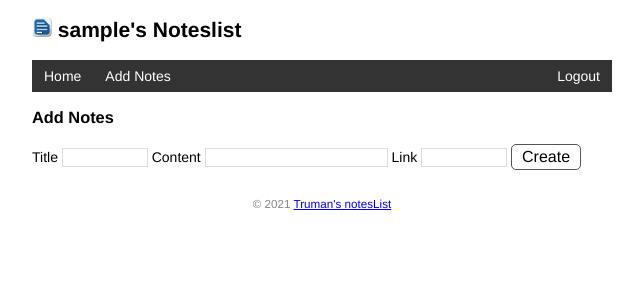
After one commit to cuuxiao/NotesList, a Flask app: page /notes/add in a window 1280 px wide. The commit adds this page. Shown: the top 300 px of the page, without its empty margins (318-961 px from the left). Run offline with Flask 2, Linux system fonts and the light colour scheme; the visitor is signed in with stand-in values (Sample User, id 1); data comes from the database, SQL or seed files in the repository.

Commit message:
update files of project

```diff
--- a/app.py
+++ b/app.py
@@ -9,6 +9,8 @@ import sys
 from flask import Flask, render_template, request, redirect, flash, url_for
 from flask_sqlalchemy import SQLAlchemy
 import click
+from werkzeug.security import generate_password_hash, check_password_hash
+from flask_login import LoginManager, UserMixin, login_user, login_required, logout_user, current_user
 
 # SQLite URI compatible
 WIN = sys.platform.startswith('win')
@@ -29,23 +31,59 @@ app.config['SECRET_KEY'] = os.urandom(24)
 # 在扩展类实例化化前加载配置
 db = SQLAlchemy(app)
 
+# ===============初始化登录用户===========================================================
+login_manager = LoginManager(app)  # 实力化扩展类
+login_manager.login_view = 'login'
+login_manager.login_message = 'pls login and delete'
 
-# 表名将会是user，自动生成，小写处理
-class User(db.Model):
+
+# FLask-Login提供了一个current_user变量，注册这个函数后，如果用户已登录，current_user变量的值是当前用户的用户模型类记录
+@login_manager.user_loader
+def load_user(user_id):  # 创建用户加载回调函数，接受用户ID作为参数
+    user = User.query.get(int(user_id))  # 用ID作为User模型的主键查询对应用户
+    return user
+
+
+# ===============建立数据模型===========================================================
+"""
+# 表名将会是user，自动生成，小写处理，
+# 继承UserMixin这个类会让 User 类拥有几个用于判断认证状态的属性和方法，其中最常用的是is_authenticated 属性：
+# 如果当前用户已经登录，那么current_user.is_authenticated会返回True,否则返回 False
+"""
+
+
+class User(db.Model, UserMixin):
     id = db.Column(db.Integer, primary_key=True)  # 主键
     name = db.Column(db.String(20))  # 名字
+    username = db.Column(db.String(20))  # 用户名
+    password_hash = db.Column(db.String(128))  # 密码散列值
+
+    # 用来设置密码的方法，接受密码作为参数
+    def set_password(self, password):
+        # 将生成的密码保存到对应字段
+        self.password_hash = generate_password_hash(password)
+
+    # 用于验证密码的方法，接受密码作为参数
+    def validate_password(self, password):
+        # 返回布尔值
+        return check_password_hash(self.password_hash, password)
 
 
 class Notes(db.Model):
     id = db.Column(db.Integer, primary_key=True)
     title = db.Column(db.String(20))
+    content = db.Column(db.String(20))
+    link = db.Column(db.String(30))
     comments = db.Column(db.String(20))
-    link = db.Column(db.String(20))
+    owner = db.Column(db.String(20))
+    reserved1 = db.Column(db.String(20))
+    reserved2 = db.Column(db.String(20))
+    reserved3 = db.Column(db.String(20))
 
 
+# ===============注册命令===========================================================
 @app.cli.command()  # 注册为命令
-@click.option('--drop', is_flag=True, help='Create after drop.')
-# 设置选项
+@click.option('--drop', is_flag=True, help='Create after drop.')  # 设置选项
 def initdb(drop):
     """Initialize the database"""
     if drop:
@@ -55,25 +93,143 @@ def initdb(drop):
     click.echo('Initialized database. ')  # 输出提示信息
 
 
-@app.route('/', methods=['GET', 'POST'])
+@app.cli.command()
+@click.option('--username', prompt=True, help='The username used to login. ')
+@click.option('--password', prompt=True, hide_input=True, confirmation_prompt=True, help='The password used to login. ')
+def admin(username, password):
+    """Create admin user. """
+    db.create_all()
+
+    user = User.query.first()
+    if user is not None:
+        click.echo('Updating user...')
+        user.username = username
+        user.set_password(password)  # 设置密码
+    else:
+        click.echo('Creating user...')
+        user = User(username=username, name='Admin')
+        user.set_password(password)
+        db.session.add(user)
+
+    db.session.commit()
+    click.echo('Done..')
+
+
+# ================== web程序 ===============================================================
+
+@app.route('/')
+# @login_required     # 用户视图保护,认证保护
 def index():
+    # if not current_user.is_authenticated:
+    #     return redirect(url_for('login'))
+    query_result = Notes.query.all()
+    return render_template('index.html', notes=query_result)
+
+
+@app.route('/login', methods=['GET', 'POST'])
+def login():
+    if request.method == 'POST':
+        username = request.form['username']
+        password = request.form['password']
+
+        if not username or not password:
+            flash('Invalid username or passcode. ')
+            return redirect(url_for('login'))
+
+        user = User.query.first()
+        # 验证用户名和密码是否一致
+        if username == user.username and user.validate_password(password):
+            login_user(user)                        # 登入用户
+            flash('Login success. ')
+            return redirect(url_for('index'))
+
+        flash('Incorrect username or passcode. ')
+        return redirect(url_for('login'))
+
+    return render_template('login.html')
+
+
+@app.route('/logout')
+@login_required     # 用户视图保护,认证保护
+def logout():
+    logout_user()   # 登出用户
+    flash('Goodbye.......')
+    return redirect(url_for('index'))
+
+
+@app.route('/notes/add', methods=['GET', 'POST'])
+@login_required     # 登录保护
+def add():
     if request.method == 'POST':
         # 获取表单数据
         title = request.form.get('title')
-        comments = request.form.get('comments')
+        content = request.form.get('content')
         link = request.form.get('link')
-        # 判断数据是否符合要求
-        if not title or not comments or len(comments) > 20 or len(title) > 20:
-            flash('Invalid input.')                 # 显示错误信息
-            return redirect(url_for('index'))       # 重定向回主页
-        # 保存表单数据到数据库
-        notes = Notes(title=title, comments=comments, link=link)
+
+        if not title or not content or len(link) > 20 or len(content) > 20 or len(title) > 20:
+            flash('Invalid input.')  # 显示错误信息
+            return redirect(url_for('add'))  # 重定向回主页
+
+        notes = Notes(title=title, content=content, link=link)
         db.session.add(notes)
         db.session.commit()
         flash('Item created.')
+        query_result = Notes.query.all()
         return redirect(url_for('index'))
-    comments = Notes.query.all()
-    return render_template('index.html', comments=comments)
+    return render_template('add.html')
+
+
+@app.route('/notes/edit/<int:notes_id>', methods=['GET', 'POST'])
+@login_required     # 登录保护
+def edit(notes_id):
+    notes = Notes.query.get_or_404(notes_id)
+
+    if request.method == 'POST':
+        title = request.form['title']
+        content = request.form['content']
+        link = request.form['link']
+
+        if not title or not content or len(link) > 20 or len(content) > 20 or len(title) > 20:
+            flash('Inavelid edit input.')
+            return redirect(url_for('edit', notes_id=notes_id))  # 重定向对应的编辑页面
+
+        notes.title = title
+        notes.content = content
+        notes.link = link
+        db.session.commit()
+        flash('Item updated. ')
+        return redirect(url_for('index'))
+    return render_template('edit.html', notes=notes)
+
+
+@app.route('/notes/delete/<int:notes_id>', methods=['POST'])  # 只接受POST请求
+@login_required     # 登录保护
+def delete(notes_id):
+    notes = Notes.query.get_or_404(notes_id)  # 获取笔记记录
+    db.session.delete(notes)
+    db.session.commit()  # 提交数据库会话
+    flash('Item deleted. ')
+    return redirect(url_for('index'))  # 重定向回主页
+
+
+@app.route('/settings', methods=['GET', 'POST'])
+@login_required
+def settings():
+    if request.method == 'POST':
+        name = request.form['name']
+
+        if not name or len(name) > 20:
+            flash('Invalid name. ')
+            return redirect(url_for('settings'))
+
+        # current_user会返回当前登录用户的数据库记录对象,等同于下面的用法
+        # user = User.query.first()
+        # user.name = name
+        current_user.name = name
+        db.session.commit()
+        flash('Settings updated done')
+        return redirect(url_for('index'))
+    return render_template('settings.html')
 
 
 @app.errorhandler(404)  # 传入需要处理的错误代码
--- a/static/style.css
+++ b/static/style.css
@@ -7,7 +7,7 @@ body {
 }
 
 /* 头像 */
-.list {width: 40px;}
+.list {width: 20px;}
 
 /* 弹窗 */
 .alert {
@@ -21,7 +21,7 @@ body {
     border-radius: 5px;
 }
 
-/* 导航栏 */
+/* ====================导航样式============================ */
 nav ul {
     list-style-type: none;
     margin: 0;
@@ -29,21 +29,47 @@ nav ul {
     overflow: hidden;
     background-color: #333;
 }
-nav li {
-    float: left;
-}
-nav li a {
+nav a {
     display: block;
     color: white;
     text-align: center;
     padding: 8px 12px;
     text-decoration: none;
 }
-nav li a:hover {
+nav a:hover {
     background-color: #111;
 }
 
-/* 覆盖某些浏览器对 input 元素定义的字体 */
+.float-right {
+    float: right;
+}
+
+.float-left {
+    float: left;
+}
+
+/* ====================列 表 样 式 ============================ */
+.movie-list {
+    list-style-type: none;
+    padding: 0;
+    margin-bottom: 10px;
+    box-shadow: 0 2px 5px 0 rgba(0, 0, 0, 0.16), 0 2px 10px 0 rgba(0, 0, 0, 0.12);
+}
+.movie-list li {
+    padding: 12px 24px;
+    border-bottom: 1px solid #ddd;
+}
+.movie-list li:last-child {
+    border-bottom:none;
+}
+.movie-list li:hover {
+    background-color: #f8f9fa;
+}
+
+.inline-form{
+    display: inline;
+}
+/* ====================Add&Edit元素样式 ============================ */
 input[type=submit] {
     font-family: inherit;
 }
@@ -76,38 +102,7 @@ input[name=link] {
     border: 1px solid black;
 }
 
-/* ====================列 表 样 式 ============================ */
-.movie-list {
-    list-style-type: none;
-    padding: 0;
-    margin-bottom: 10px;
-    box-shadow: 0 2px 5px 0 rgba(0, 0, 0, 0.16), 0 2px 10px 0 rgba(0, 0, 0, 0.12);
-}
-.movie-list li {
-    padding: 12px 24px;
-    border-bottom: 1px solid #ddd;
-}
-.movie-list li:last-child {
-    border-bottom:none;
-}
-.movie-list li:hover {
-    background-color: #f8f9fa;
-}
-
-.float-right {
-    float: right;
-}
-
-.imdb {
-    font-size: 12px;
-    font-weight: bold;
-    color: black;
-    text-decoration: none;
-    background: #F5C518;
-    border-radius: 5px;
-    padding: 3px 5px;
-}
-
+/* ====================其他元素样式 ============================ */
 /* 底部图片 */
 .book {
     display: block;
@@ -122,3 +117,13 @@ footer {
     text-align: center;
     padding: 10px;
 }
+
+.bing {
+    font-size: 12px;
+    font-weight: bold;
+    color: black;
+    text-decoration: none;
+    background: #F5C518;
+    border-radius: 5px;
+    padding: 3px 5px;
+}
--- /dev/null
+++ b/templates/add.html
@@ -0,0 +1,10 @@
+{% extends 'base.html' %}
+{% block content %}
+    <h3>Add Notes</h3>
+    <form method="post">
+        Title <input type="text" name="title" autocomplete="off" required>
+        Content <input type="text" name="content" autocomplete="off" required>
+        Link <input type="text" name="link" autocomplete="off">
+        <input class="btn" type="submit" name="submit" value="Create">
+    </form>
+{% endblock %}
--- a/templates/base.html
+++ b/templates/base.html
@@ -5,7 +5,7 @@
     <meta charset="utf-8">
     <!--<meta>元素会设置页面的视口，让页面根据设备的宽度来自动缩放页面，让移动设备拥有更好的浏览体验-->
     <meta name="viewport" content="width=device-width, initial-scale=1.0">
-    <title>{{ user.name }}'s Noteslist</title>
+    <title>{{ user.username }}'s Noteslist</title>
     <link rel="icon" href="{{ url_for('static', filename='icon.png') }}">
     <link rel="stylesheet" href="{{ url_for('static', filename='style.css') }}" type="text/css">
     {% endblock %}
@@ -17,12 +17,19 @@
     {% endfor %}
     <h2>
         <img alt="List" class="list" src="{{ url_for('static', filename='images/list.png') }}">
-        {{ user.name }}'s Noteslist
+        {{ user.username }}'s Noteslist
     </h2>
     <!--<nav>新的页面添加了一个导航栏-->
     <nav>
         <ul>
-            <li><a href="{{ url_for('index') }}">Home</a></li>
+            <a class="float-left" href="{{ url_for('index') }}">Home</a>
+            {% if current_user.is_authenticated %}
+            <a class="float-left"href="{{ url_for('add') }}">Add Notes</a>
+<!--            <a class="float-left" href="{{ url_for('settings')}}">Settings</a>-->
+            <a class="float-right" href="{{ url_for('logout')}}">Logout</a>
+            {% else %}
+            <a class="float-right" href="{{ url_for('login')}}">Login</a>
+            {% endif %}
         </ul>
     </nav>
     {% block content %}{% endblock %}
```
Also changed, not shown: templates/edit.html (added, +10 -0 lines), templates/index.html (+19 -12 lines), templates/login.html (added, +12 -0 lines), templates/settings.html (added, +8 -0 lines), static/images/list.png.
